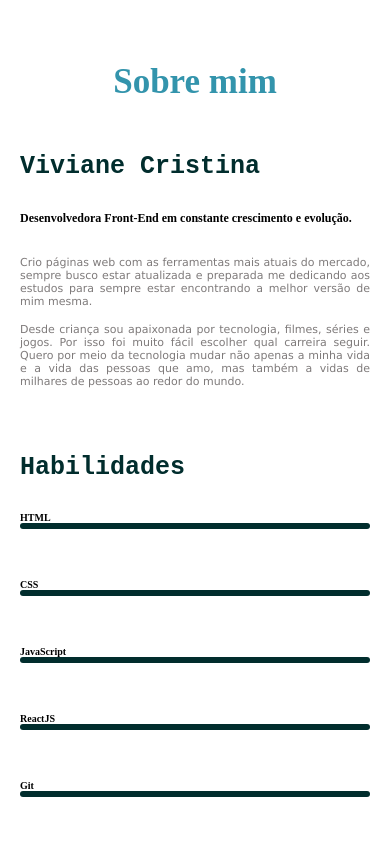
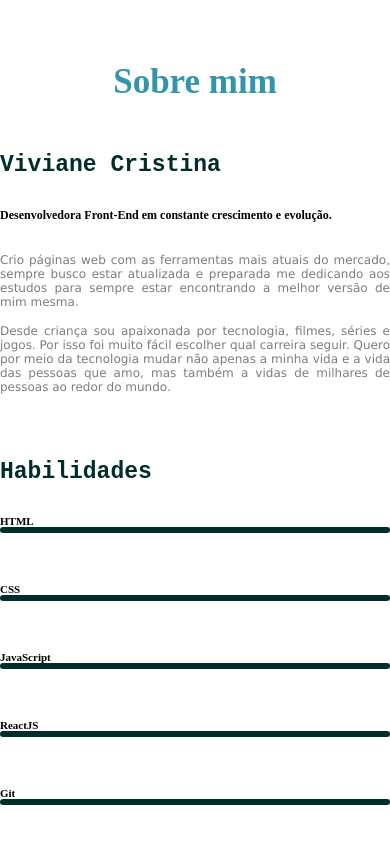
Before and after one commit to VivianeCris-Dev/portfolio, a React (Vite) app: page / in a window 390 px wide. Shown: the part 925-1769 px from the top of the page. Built offline with nearby package versions, Linux system fonts and the light colour scheme.

Commit message:
arrumando tamanho das fontes 2

```diff
--- a/src/components/contacts/contacts.css
+++ b/src/components/contacts/contacts.css
@@ -92,7 +92,7 @@
 
 @media screen and (max-width: 510px) {
   .h4 {
-    width: 250px;
+    width: 320px;
   }
 }
 
--- a/src/components/skills/skills.css
+++ b/src/components/skills/skills.css
@@ -23,7 +23,7 @@
 h3 {
   color: rgb(1, 45, 45);
   font-family: 'Courier New', Courier, monospace;
-  font-size: 2.5rem;
+  font-size: 2.3rem;
 }
 
 h4 {
@@ -88,12 +88,20 @@ h1 {
   .abaut {
     width: 500px;
   }
+
+  p {
+    font-size: 1.2rem;
+  }
+
+  .ability {
+    font-size: 1.1rem;
+  }
 }
 
 
 @media screen and (max-width: 550px) {
 
   .abaut {
-    width: 350px;
+    width: 390px;
   }
 }
```
